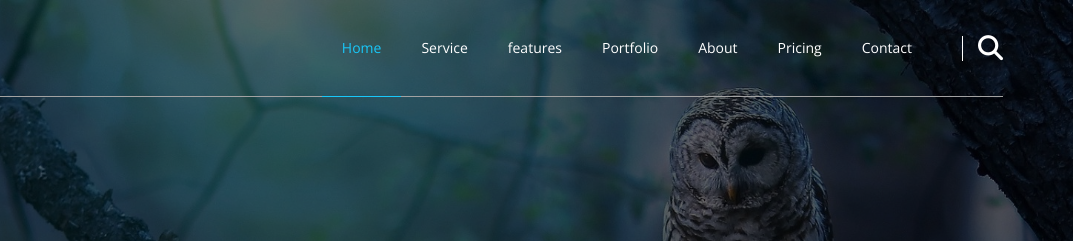
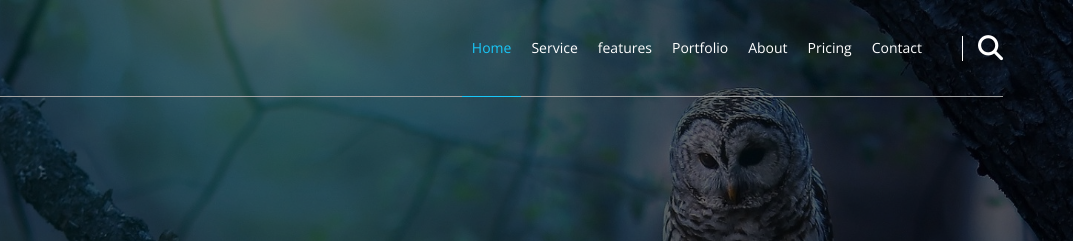
Before and after one commit to Abdulghani99I/design-kasper-template, a plain HTML site: page index.html in a window 1280 px wide. Shown: the top 241 px of the page, 207-1280 px from the left. Drawn offline with nearby package versions, Linux system fonts and the light colour scheme.

Commit message:
second commit

```diff
--- a/css/kasper.css
+++ b/css/kasper.css
@@ -89,7 +89,7 @@ header .container nav ul{
   display: flex;
 }
 header .container nav ul li a{
-  padding: 40px 20px;
+  padding: 40px 10px;
   display: block;
   text-decoration: none;
   color: white;
@@ -116,7 +116,7 @@ header .container nav .icon-search i{
   color: white;
   padding-left: 15px;
 }
-@media(min-width: 767px){
+@media(min-width: 769px){
   header .container nav .toggle-menu{
     display: none;
   }
```
